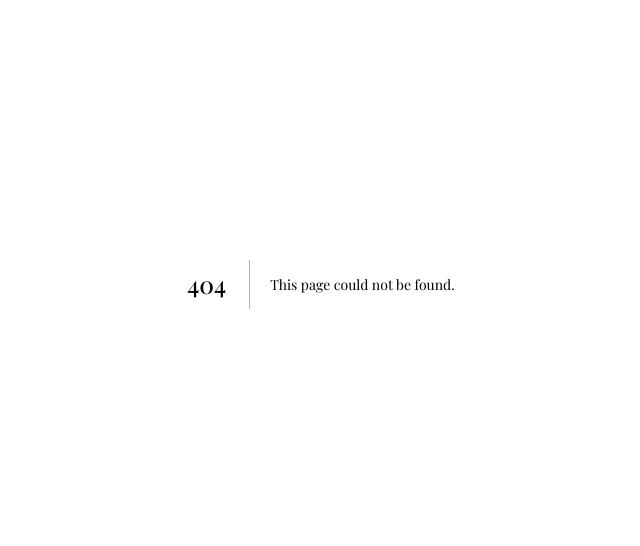
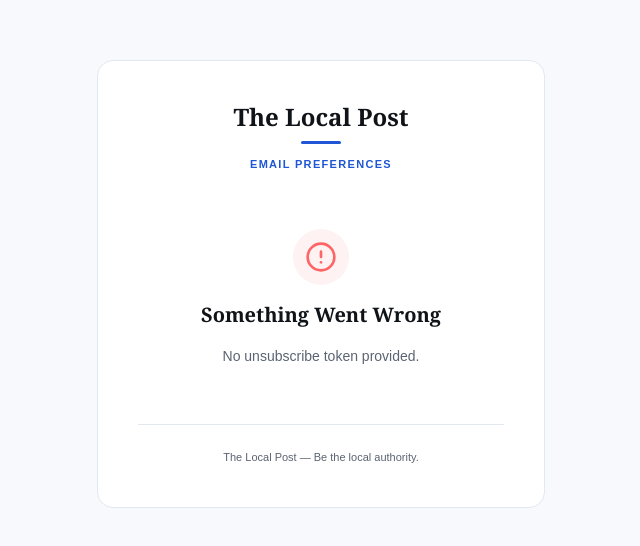
Before and after one commit to dreeves9556/ContentIntelligence, a Next.js app: page /unsubscribe in a window 1280 px wide. Before the commit this address had no page. Shown: the part 116-662 px from the top of the page, without its empty margins (319-959 px from the left). Built offline with nearby package versions, Linux system fonts and the light colour scheme; a web font is replaced by a local one.

Commit message:
Add unsubscribe system: token-based opt-out, branded preference center, footer in all broadcasts

```diff
--- a/src/app/admin/announcements/actions.ts
+++ b/src/app/admin/announcements/actions.ts
@@ -5,6 +5,7 @@ import { Prisma } from "@prisma/client";
 import { auth } from "@/auth";
 import { prisma } from "@/lib/prisma";
 import { getAnthropicApiKey, getAnthropicModel } from "@/lib/platform-config";
+import { buildUnsubscribeUrl } from "@/lib/unsubscribe";
 
 export type EmailSegment = "all" | "CALENDAR_ONLY" | "CREATOR" | "PRO" | "connected" | "unconnected";
 
@@ -213,45 +214,48 @@ async function executeBroadcast(
   const fromAddress = process.env.RESEND_FROM_EMAIL ?? "onboarding@resend.dev";
   const resend = new Resend(process.env.RESEND_API_KEY);
 
-  let users: { email: string | null }[] = [];
+  let users: { id: string; email: string | null }[] = [];
 
   if (segment === "all") {
     users = await prisma.user.findMany({
-      where: { email: { not: null } },
-      select: { email: true },
+      where: { email: { not: null }, emailUnsubscribed: false },
+      select: { id: true, email: true },
     });
   } else if (segment === "connected") {
     users = await prisma.user.findMany({
       where: {
         email: { not: null },
+        emailUnsubscribed: false,
         zernioAccounts: { some: {} },
       },
-      select: { email: true },
+      select: { id: true, email: true },
       distinct: ["id"],
     });
   } else if (segment === "unconnected") {
     users = await prisma.user.findMany({
       where: {
         email: { not: null },
+        emailUnsubscribed: false,
         zernioAccounts: { none: {} },
       },
-      select: { email: true },
+      select: { id: true, email: true },
     });
   } else {
     users = await prisma.user.findMany({
       where: {
         email: { not: null },
+        emailUnsubscribed: false,
         plan: segment,
       },
-      select: { email: true },
+      select: { id: true, email: true },
     });
   }
 
-  const emails = users
-    .map((u) => u.email!)
-    .filter((e) => e.includes("@"));
+  const recipients = users
+    .filter((u) => u.email && u.email.includes("@"))
+    .map((u) => ({ id: u.id, email: u.email! }));
 
-  if (emails.length === 0) {
+  if (recipients.length === 0) {
     return { success: false, sent: 0, failed: 0, errors: ["No recipients found for this segment."] };
   }
 
@@ -259,23 +263,32 @@ async function executeBroadcast(
   let failed = 0;
   const errors: string[] = [];
 
-  for (const email of emails) {
+  for (const recipient of recipients) {
+    const unsubscribeUrl = buildUnsubscribeUrl(recipient.id, recipient.email);
+    const footerHtml = `${htmlContent}
+      <div style="border-top:1px solid #E2E8F0;margin-top:32px;padding-top:20px;text-align:center;">
+        <p style="margin:0;font-size:11px;color:#5B6472;line-height:1.6;">
+          You received this email because you have a The Local Post account.<br/>
+          <a href="${unsubscribeUrl}" style="color:#1E56D6;text-decoration:underline;font-weight:600;">Unsubscribe</a> from announcement emails.
+        </p>
+      </div>`;
+
     try {
       const result = await resend.emails.send({
         from: `The Local Post <${fromAddress}>`,
-        to: email,
+        to: recipient.email,
         subject,
-        html: htmlContent,
+        html: footerHtml,
       });
       if (result.error) {
         failed++;
-        errors.push(`${email}: ${result.error.message}`);
+        errors.push(`${recipient.email}: ${result.error.message}`);
       } else {
         sent++;
       }
     } catch (err) {
       failed++;
-      errors.push(`${email}: ${err instanceof Error ? err.message : "Unknown error"}`);
+      errors.push(`${recipient.email}: ${err instanceof Error ? err.message : "Unknown error"}`);
     }
   }
 
--- /dev/null
+++ b/src/app/unsubscribe/UnsubscribeClient.tsx
@@ -0,0 +1,109 @@
+"use client";
+
+import { useState, useEffect, useTransition } from "react";
+import { Mail, Check, AlertCircle, Loader2 } from "lucide-react";
+import { unsubscribeUser } from "./actions";
+
+export function UnsubscribeClient({
+  searchParams,
+}: {
+  searchParams: Promise<{ token?: string }>;
+}) {
+  const [token, setToken] = useState<string | null>(null);
+  const [status, setStatus] = useState<"loading" | "success" | "error" | "already">("loading");
+  const [message, setMessage] = useState("");
+  const [pending, startTransition] = useTransition();
+
+  useEffect(() => {
+    searchParams.then((params) => {
+      const t = params.token;
+      if (!t) {
+        setStatus("error");
+        setMessage("No unsubscribe token provided.");
+        return;
+      }
+      setToken(t);
+      startTransition(async () => {
+        const res = await unsubscribeUser(t);
+        if (res.success) {
+          setStatus("success");
+        } else {
+          setStatus("error");
+          setMessage(res.error ?? "Something went wrong.");
+        }
+      });
+    });
+  }, [searchParams]);
+
+  return (
+    <div className="min-h-screen flex items-center justify-center bg-[#F7F9FC] px-4">
+      <div
+        className="bg-white rounded-2xl border border-[#E2E8F0] max-w-md w-full p-8 sm:p-10 text-center"
+        style={{ fontFamily: "Arial, sans-serif" }}
+      >
+        {/* Masthead */}
+        <div className="mb-8">
+          <p
+            className="text-2xl font-bold text-[#101418]"
+            style={{ fontFamily: "Georgia, 'Times New Roman', serif" }}
+          >
+            The Local Post
+          </p>
+          <div className="mx-auto mt-2 h-[3px] w-10 bg-[#1E56D6] rounded-full" />
+          <p className="mt-3 text-[11px] font-semibold text-[#1E56D6] tracking-[0.12em] uppercase">
+            Email Preferences
+          </p>
+        </div>
+
+        {status === "loading" && (
+          <div className="flex flex-col items-center gap-3 py-8">
+            <Loader2 className="h-8 w-8 text-[#1E56D6] animate-spin" />
+            <p className="text-sm text-[#5B6472]">Processing your request…</p>
+          </div>
+        )}
+
+        {status === "success" && (
+          <div className="flex flex-col items-center gap-4 py-6">
+            <div className="p-3 bg-emerald-50 rounded-full">
+              <Check className="h-8 w-8 text-emerald-500" />
+            </div>
+            <h1
+              className="text-xl font-bold text-[#101418]"
+              style={{ fontFamily: "Georgia, 'Times New Roman', serif" }}
+            >
+              You&apos;ve Been Unsubscribed
+            </h1>
+            <p className="text-sm text-[#5B6472] leading-relaxed">
+              You will no longer receive announcement emails from The Local Post.
+              You can still log in to your account — this only affects broadcast emails.
+            </p>
+          </div>
+        )}
+
+        {status === "error" && (
+          <div className="flex flex-col items-center gap-4 py-6">
+            <div className="p-3 bg-red-50 rounded-full">
+              <AlertCircle className="h-8 w-8 text-red-400" />
+            </div>
+            <h1
+              className="text-xl font-bold text-[#101418]"
+              style={{ fontFamily: "Georgia, 'Times New Roman', serif" }}
+            >
+              Something Went Wrong
+            </h1>
+            <p className="text-sm text-[#5B6472] leading-relaxed">
+              {message || "We couldn't process your unsubscribe request. The link may be invalid or expired."}
+            </p>
+          </div>
+        )}
+
+        {/* Footer */}
+        <div className="mt-8 pt-6 border-t border-[#E2E8F0]">
+          <p className="text-[11px] text-[#5B6472] leading-relaxed">
+            The Local Post — Be the local authority.
+          </p>
+        </div>
+      </div>
+    </div>
+  );
+}
--- /dev/null
+++ b/src/app/unsubscribe/actions.ts
@@ -0,0 +1,35 @@
+"use server";
+
+import { prisma } from "@/lib/prisma";
+import { verifyUnsubscribeToken } from "@/lib/unsubscribe";
+
+export async function unsubscribeUser(token: string): Promise<{ success: boolean; error?: string }> {
+  const decoded = verifyUnsubscribeToken(token);
+  if (!decoded) {
+    return { success: false, error: "Invalid unsubscribe link." };
+  }
+
+  const user = await prisma.user.findUnique({
+    where: { id: decoded.userId },
+    select: { email: true, emailUnsubscribed: true },
+  });
+
+  if (!user) {
+    return { success: false, error: "Account not found." };
+  }
+
+  if (user.email?.toLowerCase() !== decoded.email.toLowerCase()) {
+    return { success: false, error: "Invalid unsubscribe link." };
+  }
+
+  if (user.emailUnsubscribed) {
+    return { success: true };
+  }
+
+  await prisma.user.update({
+    where: { id: decoded.userId },
+    data: { emailUnsubscribed: true },
+  });
+
+  return { success: true };
+}
--- /dev/null
+++ b/src/app/unsubscribe/page.tsx
@@ -0,0 +1,9 @@
+import { UnsubscribeClient } from "./UnsubscribeClient";
+
+export default function UnsubscribePage({
+  searchParams,
+}: {
+  searchParams: Promise<{ token?: string }>;
+}) {
+  return <UnsubscribeClient searchParams={searchParams} />;
+}
--- /dev/null
+++ b/src/lib/unsubscribe.ts
@@ -0,0 +1,38 @@
+import { createHmac } from "crypto";
+
+function getSecret(): string {
+  return process.env.UNSUBSCRIBE_SECRET ?? process.env.NEXTAUTH_SECRET ?? "fallback-unsubscribe-secret";
+}
+
+export function generateUnsubscribeToken(userId: string, email: string): string {
+  const payload = `${userId}.${email}`;
+  const signature = createHmac("sha256", getSecret())
+    .update(payload)
+    .digest("hex");
+  return Buffer.from(`${payload}.${signature}`).toString("base64url");
+}
+
+export function verifyUnsubscribeToken(token: string): { userId: string; email: string } | null {
+  try {
+    const decoded = Buffer.from(token, "base64url").toString("utf8");
+    const parts = decoded.split(".");
+    if (parts.length !== 3) return null;
+    const [userId, email, signature] = parts;
+
+    const expectedSignature = createHmac("sha256", getSecret())
+      .update(`${userId}.${email}`)
+      .digest("hex");
+
+    if (signature !== expectedSignature) return null;
+
+    return { userId, email };
+  } catch {
+    return null;
+  }
+}
+
+export function buildUnsubscribeUrl(userId: string, email: string): string {
+  const baseUrl = process.env.NEXT_PUBLIC_APP_URL ?? "http://localhost:3000";
+  const token = generateUnsubscribeToken(userId, email);
+  return `${baseUrl}/unsubscribe?token=${token}`;
+}
```
Also changed, not shown: 2 other files (tests, documents, lock files or other folders).
